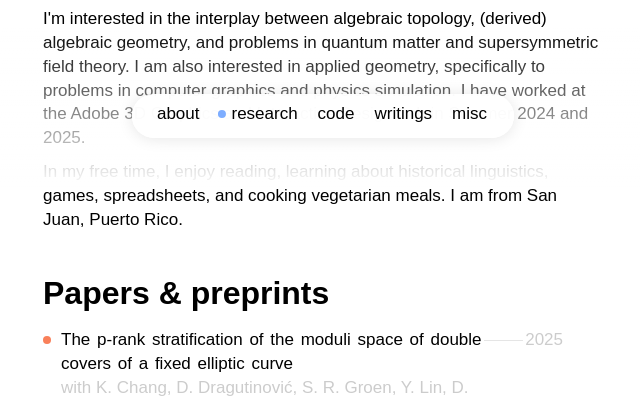
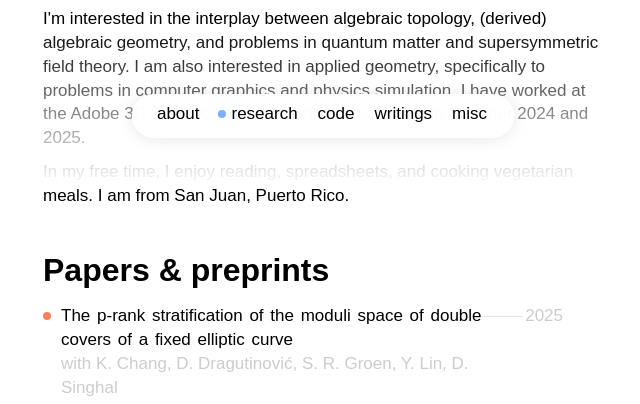
Before and after one commit to natipt/natipt.github.io, a plain HTML site: page nati.html in a window 1280 px wide. Shown: the part 612-1016 px from the top of the page, without its empty margins (317-957 px from the left). Drawn offline with Linux system fonts and the light colour scheme; a web font is replaced by a local one.

Commit message:
some change to main html

```diff
--- a/nati.html
+++ b/nati.html
@@ -61,7 +61,10 @@
                 I have worked at the Adobe 3D Graphics and Interactive Design Lab in Summer 2024 and 2025.
             </p>
             <p>
-                In my free time, I enjoy<a class="text-link" href="https://www.goodreads.com/user/show/106046733-natalia-pacheco-tallaj" target="_blank"> reading, </a>learning about historical linguistics, games,<a class="text-link" href="https://docs.google.com/spreadsheets/d/1bWbteBtoITfAHw6K1JTpdw5ChZYGdk3d_3UXXB2znf4/edit?usp=sharing" target="_blank"> spreadsheets, </a>and cooking vegetarian meals. I am from San Juan, Puerto Rico.
+                In my free time, I enjoy<a class="text-link" href="https://www.goodreads.com/user/show/106046733-natalia-pacheco-tallaj" target="_blank"> reading, </a>
+                <!-- learning about historical linguistics, games, -->
+                <!-- <a class="text-link" href="https://docs.google.com/spreadsheets/d/1bWbteBtoITfAHw6K1JTpdw5ChZYGdk3d_3UXXB2znf4/edit?usp=sharing" target="_blank"> spreadsheets, </a> -->
+                spreadsheets, and cooking vegetarian meals. I am from San Juan, Puerto Rico.
             </p>
         </section>
         <section id="research" class="content list">
```
